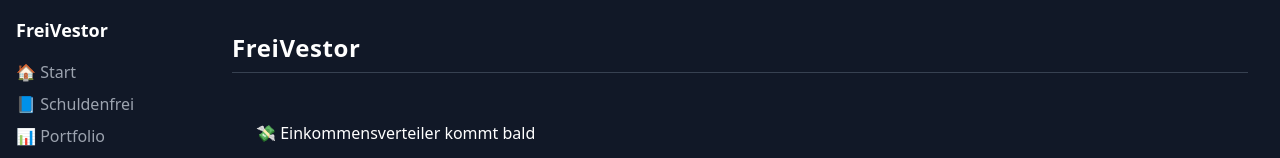
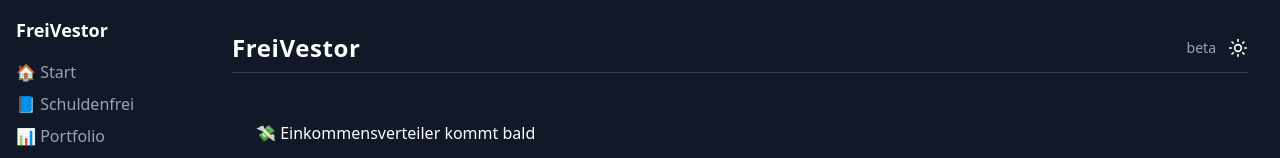
Before and after one commit to lausebengel2004/freivestor-dev, a React (Vite) app: page /tools/einkommen in a window 1280 px wide. Shown: the top 158 px of the page. Built offline with nearby package versions, Linux system fonts and the light colour scheme.

Commit message:
feat(ui): ThemeSwitcher eingebaut mit Light/Dark Toggle und Persistenz

```diff
--- a/src/App.tsx
+++ b/src/App.tsx
@@ -2,6 +2,7 @@ import React from "react"
 import { BrowserRouter as Router, Routes, Route } from "react-router-dom"
 import PageLayout from "@layout/PageLayout"
 import Startseite from "@features/start/Startseite"
+import { ThemeProvider } from "@context/ThemeContext"
 
 // Platzhalter für künftige Tools
 const Schuldenfrei = () => <div className="p-6">📘 Schuldenfrei-Tool kommt bald</div>
@@ -10,6 +11,7 @@ const EinkommensTool = () => <div className="p-6">💸 Einkommensverteiler kommt
 
 export default function App() {
   return (
+    <ThemeProvider>
     <Router>
       <PageLayout title="FreiVestor">
         <Routes>
@@ -20,5 +22,6 @@ export default function App() {
         </Routes>
       </PageLayout>
     </Router>
+    </ThemeProvider>
   )
 }
--- /dev/null
+++ b/src/components/ui/ThemeSwitcher.tsx
@@ -0,0 +1,17 @@
+import React from "react"
+import { useTheme } from "@context/ThemeContext"
+import { Moon, Sun } from "lucide-react"
+
+export default function ThemeSwitcher() {
+  const { theme, toggleTheme } = useTheme()
+
+  return (
+    <button
+      onClick={toggleTheme}
+      className="text-white hover:text-primary transition"
+      title="Theme wechseln"
+    >
+      {theme === "dark" ? <Sun size={20} /> : <Moon size={20} />}
+    </button>
+  )
+}
--- /dev/null
+++ b/src/context/ThemeContext.tsx
@@ -0,0 +1,38 @@
+import React, { createContext, useContext, useEffect, useState } from "react"
+
+type Theme = "light" | "dark"
+
+const ThemeContext = createContext<{
+  theme: Theme
+  toggleTheme: () => void
+}>({
+  theme: "dark",
+  toggleTheme: () => {}
+})
+
+export const ThemeProvider = ({ children }: { children: React.ReactNode }) => {
+  const [theme, setTheme] = useState<Theme>(() => {
+    return localStorage.getItem("theme") === "light" ? "light" : "dark"
+  })
+
+  useEffect(() => {
+    const root = window.document.documentElement
+    if (theme === "light") {
+      root.classList.remove("dark")
+    } else {
+      root.classList.add("dark")
+    }
+    localStorage.setItem("theme", theme)
+  }, [theme])
+
+  const toggleTheme = () =>
+    setTheme((prev) => (prev === "light" ? "dark" : "light"))
+
+  return (
+    <ThemeContext.Provider value={{ theme, toggleTheme }}>
+      {children}
+    </ThemeContext.Provider>
+  )
+}
+
+export const useTheme = () => useContext(ThemeContext)
--- a/src/features/start/Startseite.tsx
+++ b/src/features/start/Startseite.tsx
@@ -4,7 +4,6 @@ import Button from "@components/ui/Button"
 import Card from "@components/ui/Card"
 import Section from "@components/ui/Section"
 import Badge from "@components/ui/Badge"
-
 
 export default function Startseite() {
   return (
--- a/src/layout/PageLayout.tsx
+++ b/src/layout/PageLayout.tsx
@@ -1,5 +1,6 @@
 import React from "react"
 import { NavLink } from "react-router-dom"
+import ThemeSwitcher from "@components/ui/ThemeSwitcher"
 
 type PageLayoutProps = {
   title?: string
@@ -28,10 +29,14 @@ export default function PageLayout({ title, children }: PageLayoutProps) {
         </nav>
       </aside>
 
-      {/* Content */}
+      {/* Main Content + Header mit ThemeSwitcher */}
       <main className="p-8">
-        <header className="mb-6 border-b border-gray-700 pb-2">
+        <header className="mb-6 border-b border-gray-700 pb-2 flex justify-between items-center">
           <h1 className="text-2xl font-bold tracking-wide">{title ?? "FreiVestor"}</h1>
+          <div className="flex items-center gap-3">
+            <span className="text-sm text-gray-400">beta</span>
+            <ThemeSwitcher />
+          </div>
         </header>
         {children}
       </main>
--- a/vite.config.ts
+++ b/vite.config.ts
@@ -15,7 +15,8 @@ export default defineConfig({
       "@features": path.resolve(__dirname, "src/features"),
       "@layout": path.resolve(__dirname, "src/layout"),
       "@agenten": path.resolve(__dirname, "src/agenten"),
-      "@meta": path.resolve(__dirname, "src/meta")
+      "@meta": path.resolve(__dirname, "src/meta"),
+      "@context": path.resolve(__dirname, "src/context")
     }
   }
 })
```
